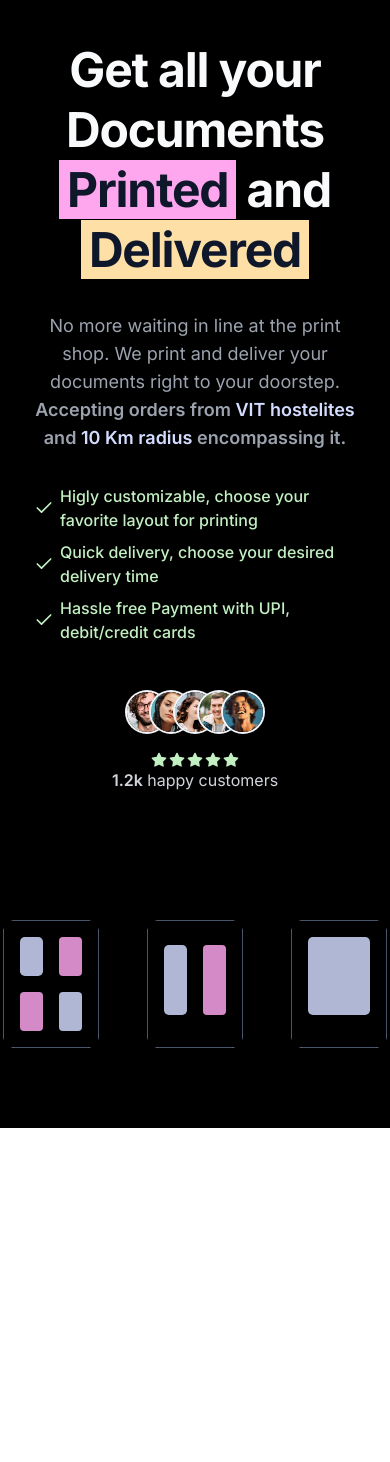
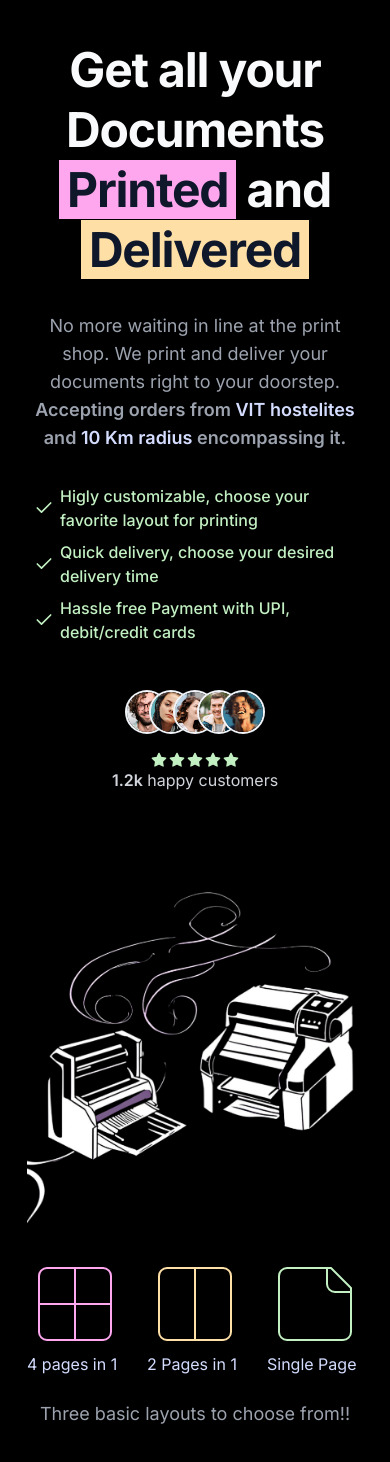
Before and after one commit to Abhyom/printmaxxing, a Next.js app: page / in a window 390 px wide. Shown: the top 1462 px of the page. Before the commit the page ends 1128 px from the top, so only its background shows below. Built offline with nearby package versions, Linux system fonts and the light colour scheme.

Commit message:
hero page complete

```diff
--- a/src/app/globals.css
+++ b/src/app/globals.css
@@ -1,7 +1,7 @@
 @tailwind base;
 @tailwind components;
 @tailwind utilities;
-
+/* globals.css */
 @layer base {
 	:root {
 		--background: 0 0% 100%;
--- a/src/app/layout.tsx
+++ b/src/app/layout.tsx
@@ -1,6 +1,7 @@
 import type { Metadata } from "next";
 import { Inter } from "next/font/google";
 import "./globals.css";
+import { cn } from "@/lib/utils";
 
 const inter = Inter({ subsets: ["latin"] });
 
@@ -16,7 +17,9 @@ export default function RootLayout({
 }>) {
 	return (
 		<html lang="en">
-      <body className={inter.className}>{children}</body>
+			<body className={cn("relative h-full bg-black ", inter.className)}>
+				{children}
+			</body>
 		</html>
 	);
 }
--- a/src/app/page.tsx
+++ b/src/app/page.tsx
@@ -1,8 +1,10 @@
-import Image from "next/image";
 import MaxWidthWrapper from "@/components/MaxWidthWrapper";
 import { Check } from "lucide-react";
 import { Star } from "lucide-react";
-import CardComponent from "@/components/CardComponent";
+import { Grid2X2 } from "lucide-react";
+import { Columns2 } from "lucide-react";
+import { StickyNote } from "lucide-react";
+import { Stick } from "next/font/google";
 
 export default function Home() {
 	return (
@@ -126,14 +128,42 @@ export default function Home() {
 							</div>
 						</div>
 					</div>
-
-					<div className="col-span-full lg:col-span-1 w-full flex justify-center px-8 sm:px-16 md:px-0 mt-32 lg:mx-0 lg:mt-20 h-fit">
-						<div className="relative md:max-w-xl">
-							<div className="flex space-x-12 bg-black">
-								<CardComponent layout="2x2" />
-								<CardComponent layout="1x2" />
-								<CardComponent layout="1x1" />
+					{/* -------------------------------- Image div ------------------------------- */}
+					<div className="col-span-full lg:col-span-1 w-full flex justify-center px-8 sm:px-16 md:px-0 mt-24 lg:mx-0 lg:mt-12 h-fit">
+						<div className=" md:max-w-xl">
+							<div className="pointer-events-none overflow-hidden xl:w-[32rem] mb-0">
+								<img
+									src="/printer2.png"
+									alt=""
+									className="pointer-events-none select-none"
+								/>
 							</div>
+							<div className="flex space-x-6 bg-black mt-8 xl:mt-0 justify-center">
+								<p className="  text-light-blue">
+									<Grid2X2
+										className="text-light-pink w-24 h-24"
+										strokeWidth={0.5}
+									/>
+									4 pages in 1
+								</p>
+								<p className=" text-light-blue">
+									<Columns2
+										className="text-light-yellow w-24 h-24"
+										strokeWidth={0.5}
+									/>
+									2 Pages in 1
+								</p>
+								<p className="text-light-blue">
+									<StickyNote
+										className="text-light-green w-24 h-24"
+										strokeWidth={0.5}
+									/>
+									Single Page
+								</p>
+							</div>
+							<p className="text-gray-400 flex justify-center mt-6 text-lg">
+								Three basic layouts to choose from!!
+							</p>
 						</div>
 					</div>
 				</MaxWidthWrapper>
--- a/src/components/CardComponent.tsx
+++ /dev/null
@@ -1,45 +0,0 @@
-// components/CardComponent.tsx
-import React from "react";
-import { Card, CardContent } from "@/components/ui/card";
-import { Skeleton as ShadcnSkeleton } from "@/components/ui/skeleton";
-
-interface CardComponentProps {
-	layout: "2x2" | "1x2" | "1x1";
-}
-
-const CardComponent: React.FC<CardComponentProps> = ({ layout }) => {
-	let gridClasses;
-	switch (layout) {
-		case "2x2":
-			gridClasses =
-				"px-4 py-4 bg-black h-full w-full grid grid-cols-2 grid-rows-2 gap-4";
-			break;
-		case "1x2":
-			gridClasses =
-				"px-4 py-4 pt-6 bg-black h-full w-full grid grid-cols-2 grid-rows-1 gap-4";
-			break;
-		case "1x1":
-			gridClasses =
-				"px-4 py-4 bg-black h-full w-full grid grid-cols-1 grid-rows-1 gap-4";
-			break;
-		default:
-			gridClasses = "";
-	}
-
-	return (
-		<Card className="w-24 h-32">
-			<CardContent className={gridClasses}>
-				<ShadcnSkeleton className="w-full h-full bg-light-blue rounded-lg" />
-				<ShadcnSkeleton className="w-full h-full bg-light-pink rounded" />
-				{layout !== "1x1" && (
-					<ShadcnSkeleton className="w-full h-full bg-light-pink rounded" />
-				)}
-				{layout === "2x2" && (
-					<ShadcnSkeleton className="w-full h-full bg-light-blue rounded" />
-				)}
-			</CardContent>
-		</Card>
-	);
-};
-
-export default CardComponent;
--- a/src/components/ui/card.tsx
+++ /dev/null
@@ -1,83 +0,0 @@
-import * as React from "react";
-
-import { cn } from "@/lib/utils";
-
-const Card = React.forwardRef<
-	HTMLDivElement,
-	React.HTMLAttributes<HTMLDivElement>
->(({ className, ...props }, ref) => (
-	<div
-		ref={ref}
-		className={cn(
-			"rounded-xl border border-slate-600 bg-card text-card-foreground shadow",
-			className
-		)}
-		{...props}
-	/>
-));
-Card.displayName = "Card";
-
-const CardHeader = React.forwardRef<
-	HTMLDivElement,
-	React.HTMLAttributes<HTMLDivElement>
->(({ className, ...props }, ref) => (
-	<div
-		ref={ref}
-		className={cn("flex flex-col space-y-1.5 p-6", className)}
-		{...props}
-	/>
-));
-CardHeader.displayName = "CardHeader";
-
-const CardTitle = React.forwardRef<
-	HTMLParagraphElement,
-	React.HTMLAttributes<HTMLHeadingElement>
->(({ className, ...props }, ref) => (
-	<h3
-		ref={ref}
-		className={cn("font-semibold leading-none tracking-tight", className)}
-		{...props}
-	/>
-));
-CardTitle.displayName = "CardTitle";
-
-const CardDescription = React.forwardRef<
-	HTMLParagraphElement,
-	React.HTMLAttributes<HTMLParagraphElement>
->(({ className, ...props }, ref) => (
-	<p
-		ref={ref}
-		className={cn("text-sm text-muted-foreground", className)}
-		{...props}
-	/>
-));
-CardDescription.displayName = "CardDescription";
-
-const CardContent = React.forwardRef<
-	HTMLDivElement,
-	React.HTMLAttributes<HTMLDivElement>
->(({ className, ...props }, ref) => (
-	<div ref={ref} className={cn("p-6 pt-0", className)} {...props} />
-));
-CardContent.displayName = "CardContent";
-
-const CardFooter = React.forwardRef<
-	HTMLDivElement,
-	React.HTMLAttributes<HTMLDivElement>
->(({ className, ...props }, ref) => (
-	<div
-		ref={ref}
-		className={cn("flex items-center p-6 pt-0", className)}
-		{...props}
-	/>
-));
-CardFooter.displayName = "CardFooter";
-
-export {
-	Card,
-	CardHeader,
-	CardFooter,
-	CardTitle,
-	CardDescription,
-	CardContent,
-};
--- a/src/components/ui/skeleton.tsx
+++ /dev/null
@@ -1,15 +0,0 @@
-import { cn } from "@/lib/utils"
-
-function Skeleton({
-  className,
-  ...props
-}: React.HTMLAttributes<HTMLDivElement>) {
-  return (
-    <div
-      className={cn("animate-pulse rounded-md bg-primary/10", className)}
-      {...props}
-    />
-  )
-}
-
-export { Skeleton }
```
Also changed, not shown: public/printer2.png. Lines whose indentation alone changed are shown as unchanged.
